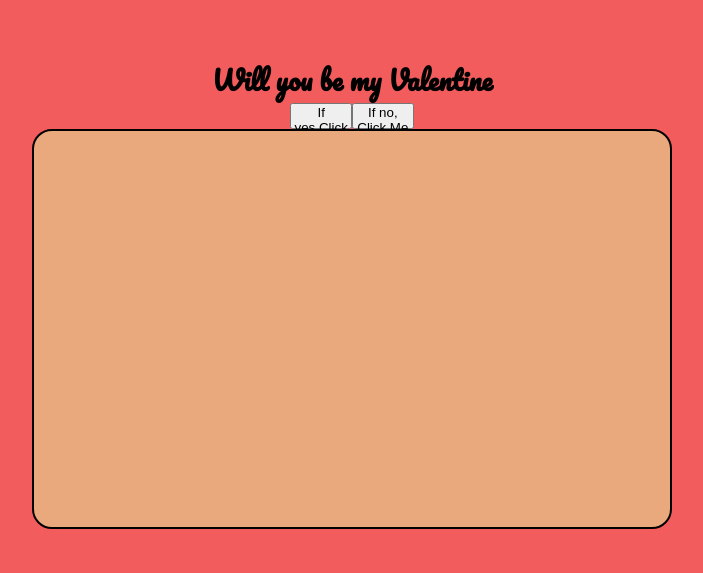
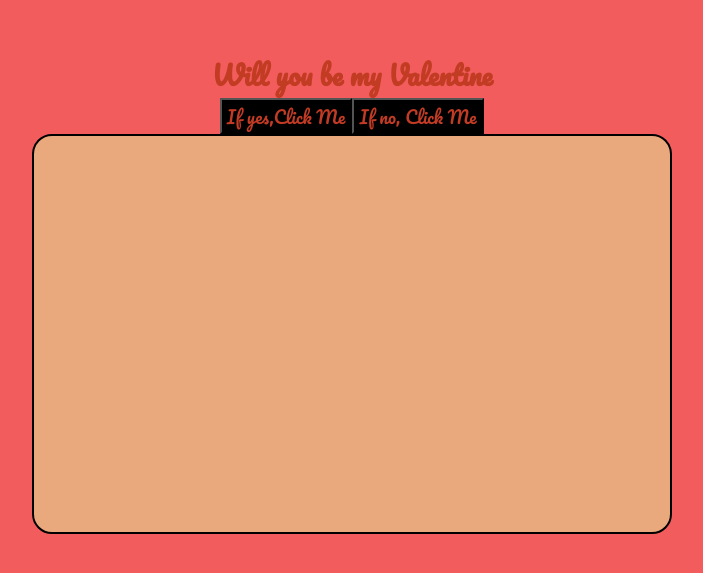
Before and after one commit to Sohailahmad7692/ValentinePropose, a plain HTML site: page index.html in a window 1280 px wide. Shown: the part 107-680 px from the top of the page, without its empty margins (288-991 px from the left). Drawn offline with Linux system fonts and the light colour scheme.

Commit message:
changes made in style font color and font style

```diff
--- a/index.html
+++ b/index.html
@@ -6,14 +6,14 @@
       <meta name="viewport" content="width=device-width, initial-scale=1">
       <!-- <link rel="stylesheet" href="C:\Users\Sohail Ahmad\Desktop\style.css"> -->
       <link rel="preconnect" href="https://fonts.gstatic.com">
-<link href="https://fonts.googleapis.com/css2?family=Pacifico&display=swap" rel="stylesheet">
+<link href="https://fonts.googleapis.com/css2?family=Pacifico&Lobster&Pacifico&display=swap" rel="stylesheet">
    </head>
    <style>
       *{
          margin: 0;
          padding: 0;
          box-sizing: border-box;
-         font-family: 'Merriweather Sans', sans-serif;
+         /* font-family: 'Merriweather Sans', sans-serif; */
          ;
       }
       h1{
@@ -22,6 +22,7 @@
          top: 10%; */
          font-size: 3rem;
          font-family: 'Pacifico', cursive;
+         color: #c23b23;
 
       }
       .mainDiv{
@@ -120,9 +121,12 @@
            justify-content: space-around;
         }
         .buttonflex button{
-           width: 7rem;
-           height: 3rem;
-           font-size: 1grem;
+           width: 15rem;
+           height: 4rem;
+           font-size: 2rem;
+           font-family: 'Pacifico', cursive;
+           background-color: black;
+           color: #c23b25;
         }
    </style>
    <body>
```
